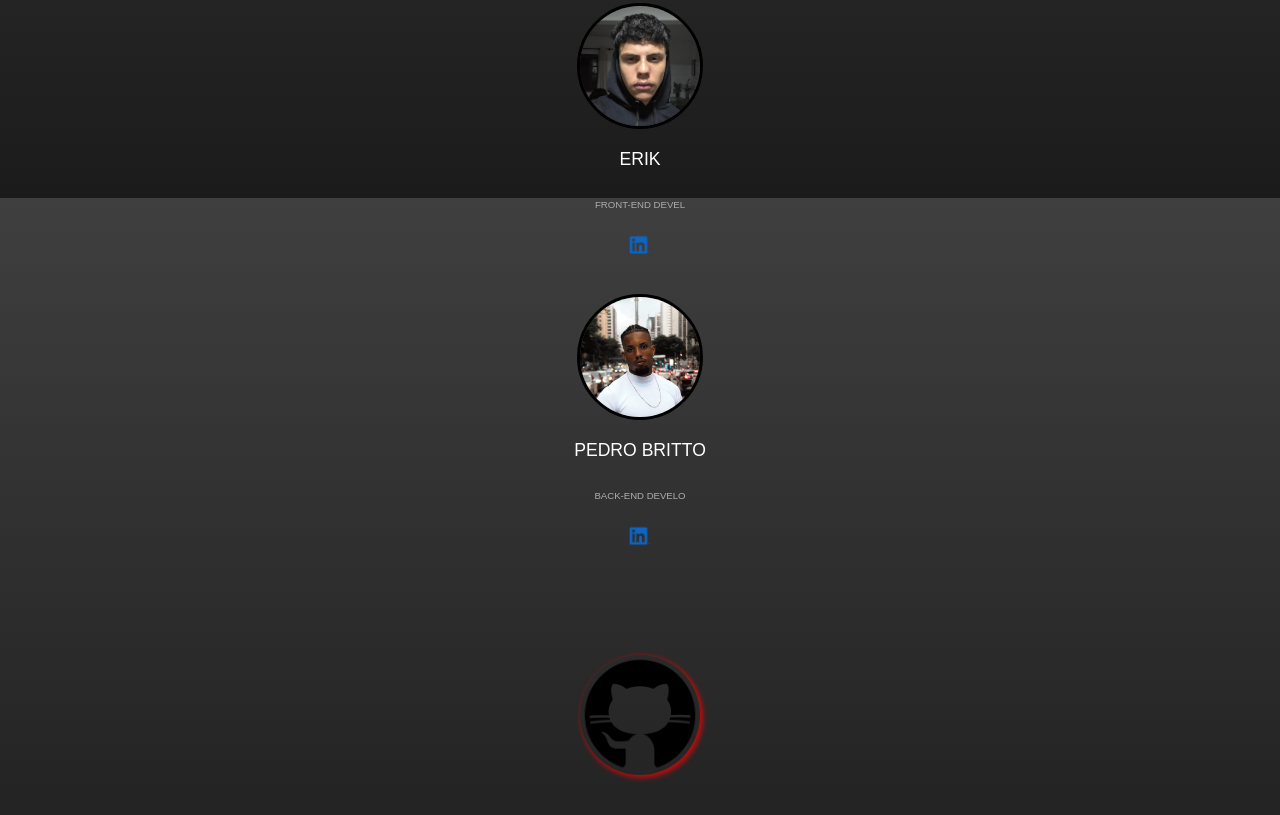
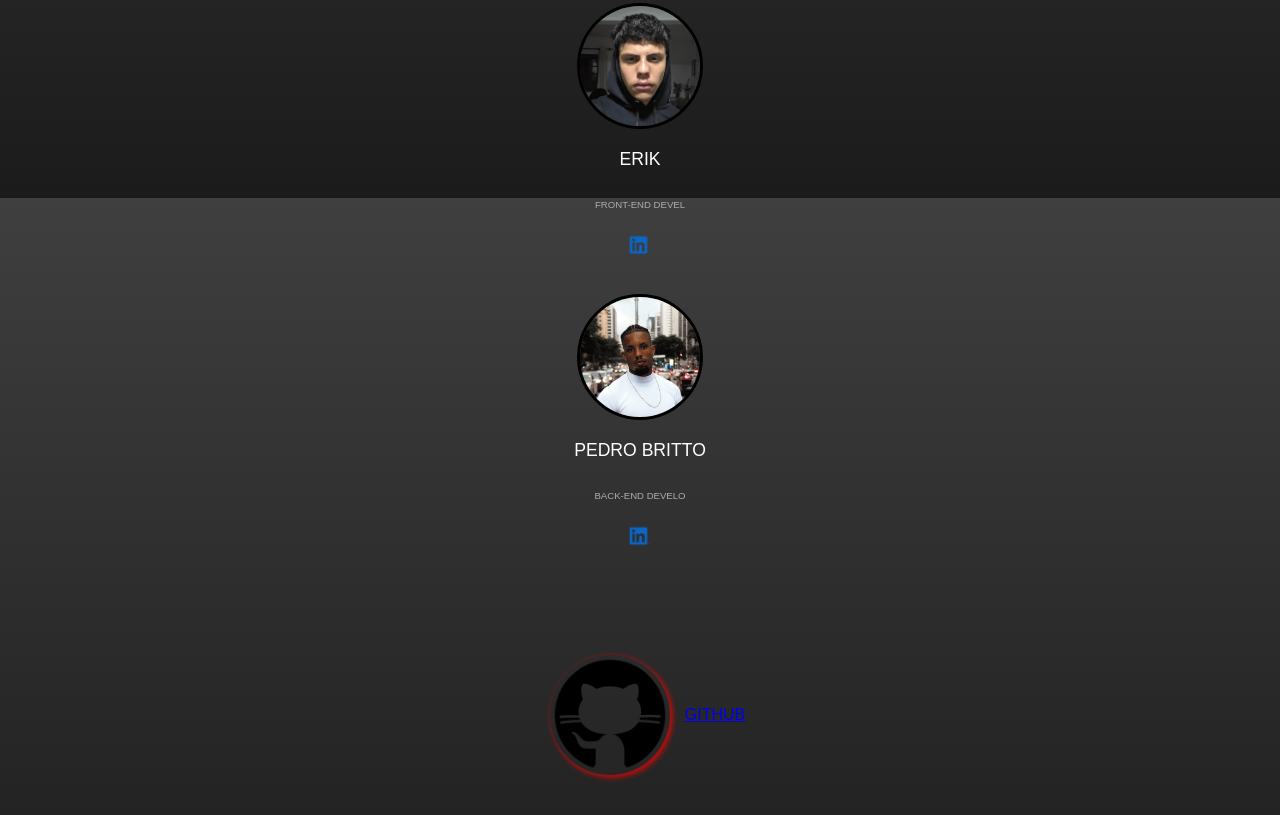
Before and after one commit to VCPC-UniFECAF/f1_optimization, a plain HTML site: page Site/index.html in a window 1280 px wide. Shown: the part 2202-3017 px from the top of the page. Drawn offline with nearby package versions, Linux system fonts and the light colour scheme.

Commit message:
Update index.html

```diff
--- a/Site/index.html
+++ b/Site/index.html
@@ -60,6 +60,7 @@
       <a href="https://github.com/VCPC-UniFECAF/f1_optimization" target="_blank">
         <img src="./imagem/github.png" alt="GitHub" class="imagem-botao">
       </a>
+      <a href="https://github.com/VCPC-UniFECAF/f1_optimization">GITHUB</a>
     </div>
   </div>
 
```
